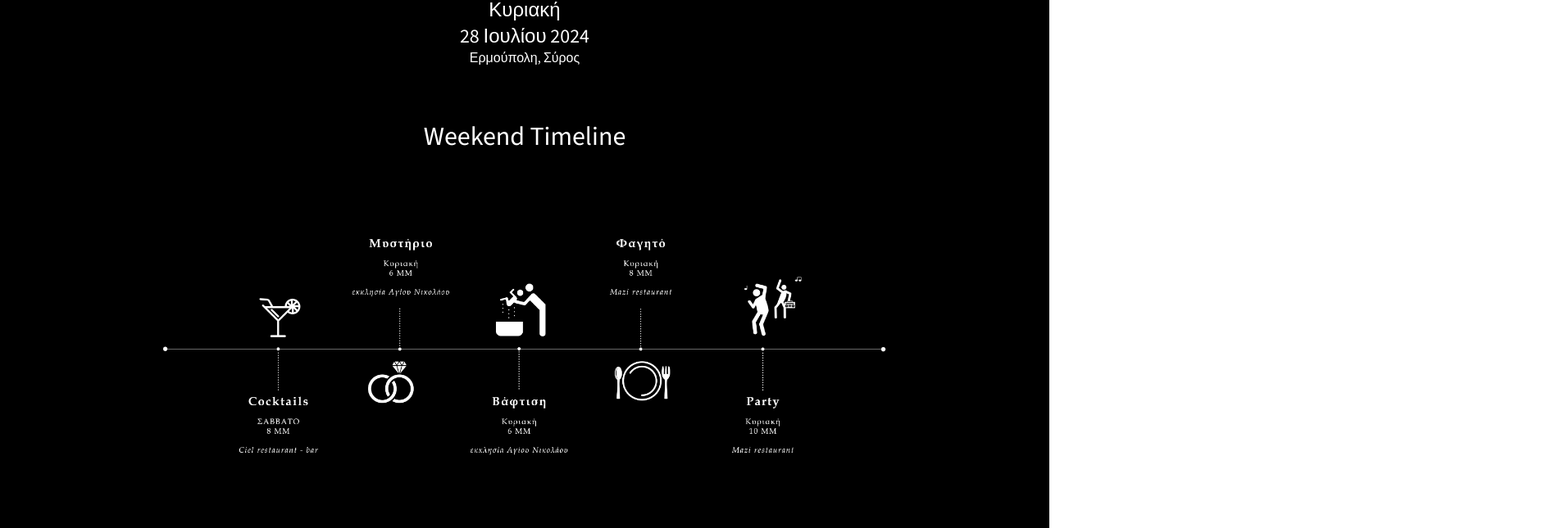
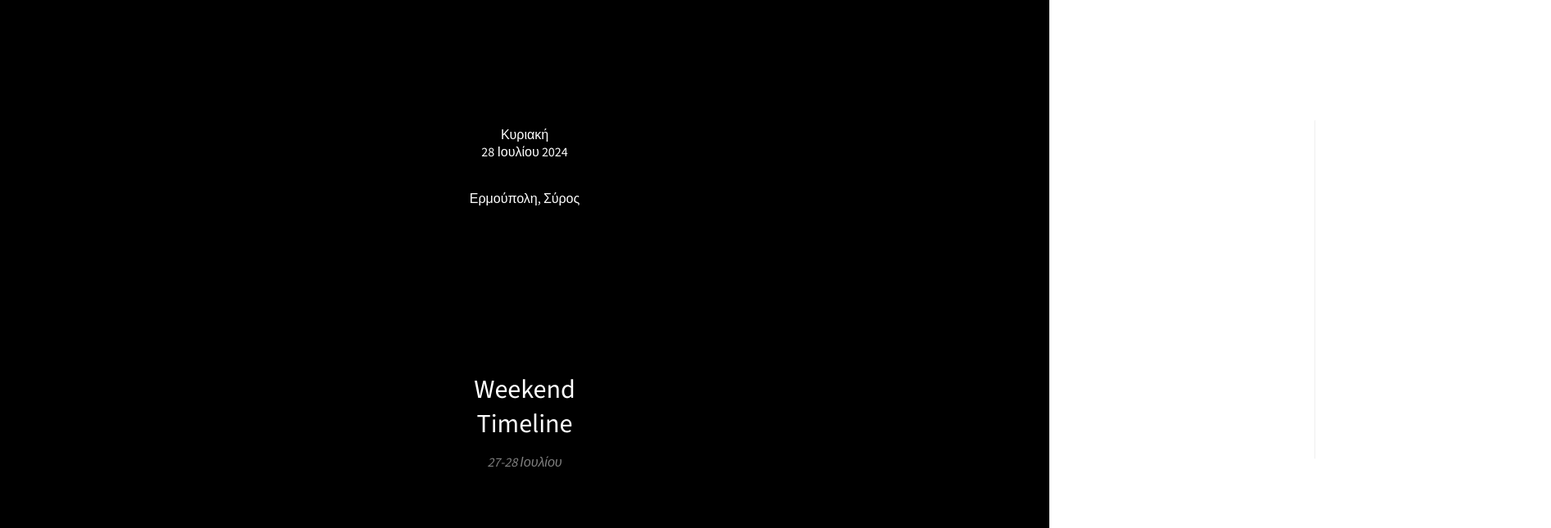
Before and after one commit to dodosiz/wedding-site, a Next.js app: page / in a window 1280 px wide. Shown: the part 959-1604 px from the top of the page at 82% size, 1892 px wide, since content can reach past the window. Built offline with nearby package versions, Linux system fonts and the light colour scheme.

Commit message:
New save the date design

```diff
--- a/app/ui/sections/homeSection.module.css
+++ b/app/ui/sections/homeSection.module.css
@@ -86,7 +86,14 @@
 
 .timeline_title {
   margin-top: 5%;
+  margin-bottom: 0;
   font-size: 2em;
+}
+
+.timeline_silenced {
+  font-style: italic;
+  margin-bottom: 0;
+  color: rgba(255, 255, 255, 0.5);
 }
 
 .timeline_container {
@@ -95,6 +102,14 @@
 
 .timeline_container_mobile {
   display: none;
+}
+
+.timeline_date {
+  margin-bottom: 20px;
+}
+
+.timeline_place {
+  margin-bottom: 190px;
 }
 
 .home_background0 {
@@ -131,6 +146,39 @@
   background-size: cover;
   height: 100%;
   transition: all 1s ease-out;
+}
+
+.save_the_date_grid {
+  display: grid;
+  grid-template-columns: 1fr 1fr 1fr 1fr 1fr;
+}
+
+.save_the_date_letter_2 {
+  display: flex;
+  align-items: start;
+  position: relative;
+}
+
+.save_the_date_letter_2_mobile {
+  display: none;
+}
+
+.save_the_date_letter_8 {
+  display: flex;
+  align-items: end;
+  position: relative;
+}
+
+.save_the_date_letter_8_mobile {
+  display: none;
+}
+
+.save_the_date_text {
+  text-align: center;
+  display: flex;
+  justify-content: end;
+  flex-direction: column;
+  height: 700px;
 }
 
 @media only screen and (max-width: 480px) {
@@ -178,4 +226,34 @@
   .timeline_container {
     display: none;
   }
+  .timeline_date {
+    margin-bottom: 20px;
+  }
+  .timeline_place {
+    margin-bottom: 30px;
+  }
+  .save_the_date_text {
+    font-size: 0.5em;
+    height: 250px;
+  }
+  .save_the_date_grid {
+    display: grid;
+    grid-template-columns: 1fr 3fr 2fr 3fr 1fr;
+  }
+  .save_the_date_letter_2_mobile {
+    display: flex;
+    align-items: start;
+    position: relative;
+  }
+  .save_the_date_letter_2 {
+    display: none;
+  }
+  .save_the_date_letter_8_mobile {
+    display: flex;
+    align-items: end;
+    position: relative;
+  }
+  .save_the_date_letter_8 {
+    display: none;
+  }
 }
--- a/app/ui/sections/homeSection.tsx
+++ b/app/ui/sections/homeSection.tsx
@@ -6,6 +6,7 @@ import Image from "next/image";
 
 export function HomeSection() {
   const [counter, setCounter] = useState(0);
+  const [top, setTop] = useState(0);
 
   useEffect(() => {
     const interval = setInterval(() => {
@@ -17,6 +18,29 @@ export function HomeSection() {
     }, 5000);
     return () => clearInterval(interval);
   });
+
+  useEffect(() => {
+    const handleScroll = () => {
+      const letter2 = document.getElementById("2");
+      const letterMobile = document.getElementById("2_mobile");
+      if (letter2) {
+        const top = Math.round(letter2.getBoundingClientRect().top) || 0;
+        if (top > 0) {
+          setTop(top);
+        }
+      }
+      if (letterMobile) {
+        const top = (Math.round(letterMobile.getBoundingClientRect().top) || 0) - 100;
+        if (top > 0) {
+          setTop(top);
+        }
+      }
+    };
+    window.addEventListener("scroll", handleScroll);
+    return () => {
+      window.removeEventListener("scroll", handleScroll);
+    };
+  }, []);
 
   const next = () => {
     if (counter > 2) {
@@ -46,11 +70,28 @@ export function HomeSection() {
         </div>
       </div>
       <div className={styles.home_text_container}>
-        <Header textAlign="center">Save the Date</Header>
-        <h2 style={{ margin: 0 }}>Κυριακή</h2>
-        <h2 style={{ margin: 0 }}>28 Ιουλίου 2024</h2>
-        <p style={{ margin: 0 }}>Ερμούπολη, Σύρος</p>
-        <h2 className={styles.timeline_title}>Weekend Timeline</h2>
+        <div className={styles.save_the_date_grid}>
+          <div></div>
+          <div id="2" className={styles.save_the_date_letter_2} style={{right: top}}>
+            <Image src="/save_the_date/letter2.png"  alt="letter 2" width={307} height={441} />
+          </div>
+          <div id="2_mobile" className={styles.save_the_date_letter_2_mobile} style={{right: top}}>
+            <Image src="/save_the_date/letter2.png"  alt="letter 2" width={112} height={161} />
+          </div>
+          <div className={styles.save_the_date_text}>
+            <p className={styles.timeline_date}>Κυριακή<br/>28 Ιουλίου 2024</p>
+            <p className={styles.timeline_place}>Ερμούπολη, Σύρος</p>
+            <h2 className={styles.timeline_title}>Weekend Timeline</h2>
+            <p className={styles.timeline_silenced}>27-28 Ιουλίου</p>
+          </div>
+          <div className={styles.save_the_date_letter_8} style={{left: top}}>
+            <Image src="/save_the_date/letter8.png"  alt="letter 8" width={307} height={441} />
+          </div>
+          <div className={styles.save_the_date_letter_8_mobile}  style={{left: top}}>
+            <Image src="/save_the_date/letter8.png"  alt="letter 8" width={112} height={161} />
+          </div>
+          <div></div>
+        </div>
         <div className={styles.timeline_container}>
           <Image src="/timeline.jpg"  alt="timeline" width={4961} height={2607} layout="responsive" />
         </div>
```
Also changed, not shown: public/save_the_date/letter2.png (added), public/save_the_date/letter8.png (added).
